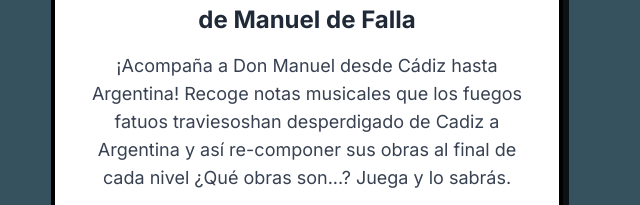
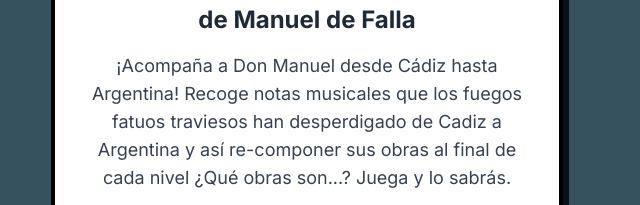
Before and after one commit to Quique-sito/falla_el_juego, a plain HTML site: page index.html in a window 1280 px wide. Shown: the part 202-407 px from the top of the page, 333-973 px from the left. Drawn offline with nearby package versions, Linux system fonts and the light colour scheme.

Commit message:
Corrección mensaje bienvenida

```diff
--- a/index.html
+++ b/index.html
@@ -153,7 +153,7 @@
             <div class="bocadillo mb-8 text-center w-full">
                 <h1 class="text-4xl comic-font text-blue-600 mb-2">El Viaje Musical</h1>
                 <h2 class="text-2xl font-bold text-gray-800 mb-4">de Manuel de Falla</h2>
-                <p class="text-gray-700 mb-4 text-lg">¡Acompaña a Don Manuel desde Cádiz hasta Argentina! Recoge notas musicales que los fuegos fatuos traviesoshan desperdigado de Cadiz a Argentina y así re-componer sus obras al final de cada nivel ¿Qué obras son...? Juega y lo sabrás.</p>
+                <p class="text-gray-700 mb-4 text-lg">¡Acompaña a Don Manuel desde Cádiz hasta Argentina! Recoge notas musicales que los fuegos fatuos traviesos han desperdigado de Cadiz a Argentina y así re-componer sus obras al final de cada nivel ¿Qué obras son...? Juega y lo sabrás.</p>
                 <div class="bg-blue-50 border-2 border-blue-200 rounded p-3 mb-6">
                     <p class="text-sm font-bold text-blue-800">Controles (PC): ⬅️ ➡️ para moverte | ⬆️, W o ESPACIO para saltar.</p>
                 </div>
```
